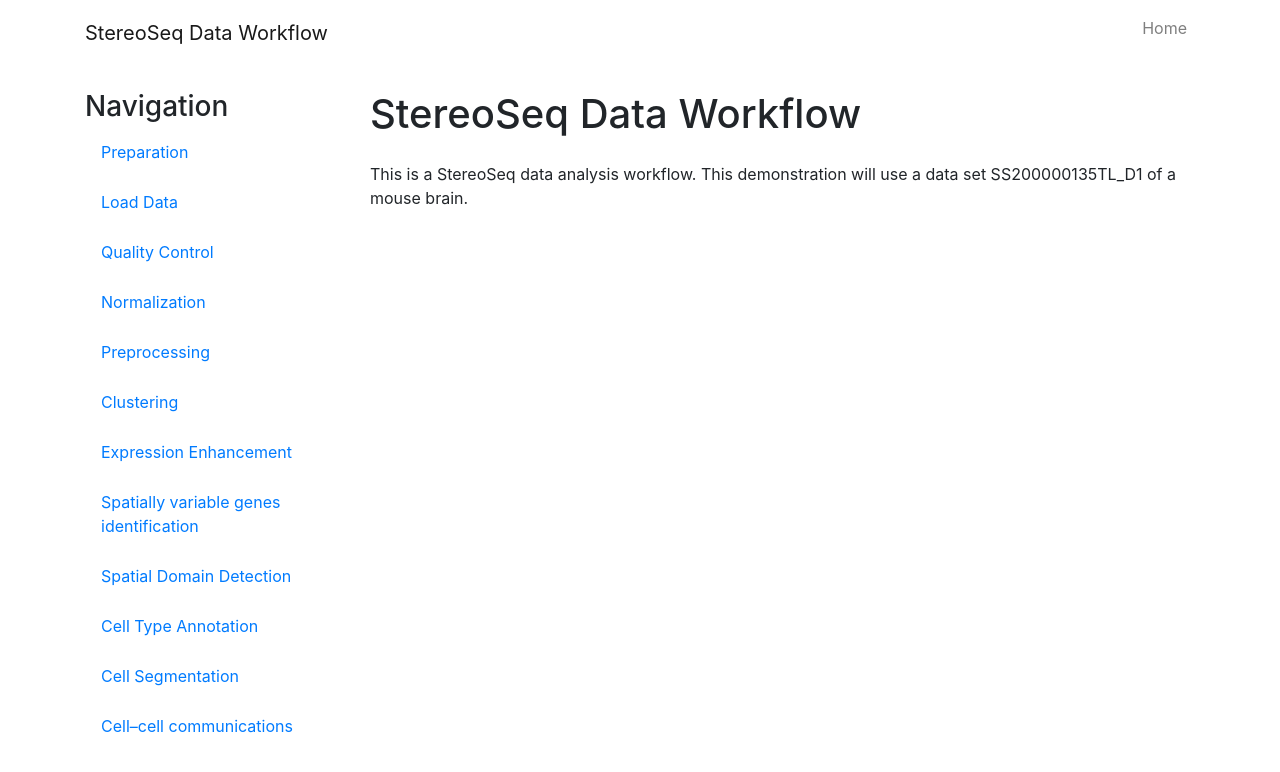
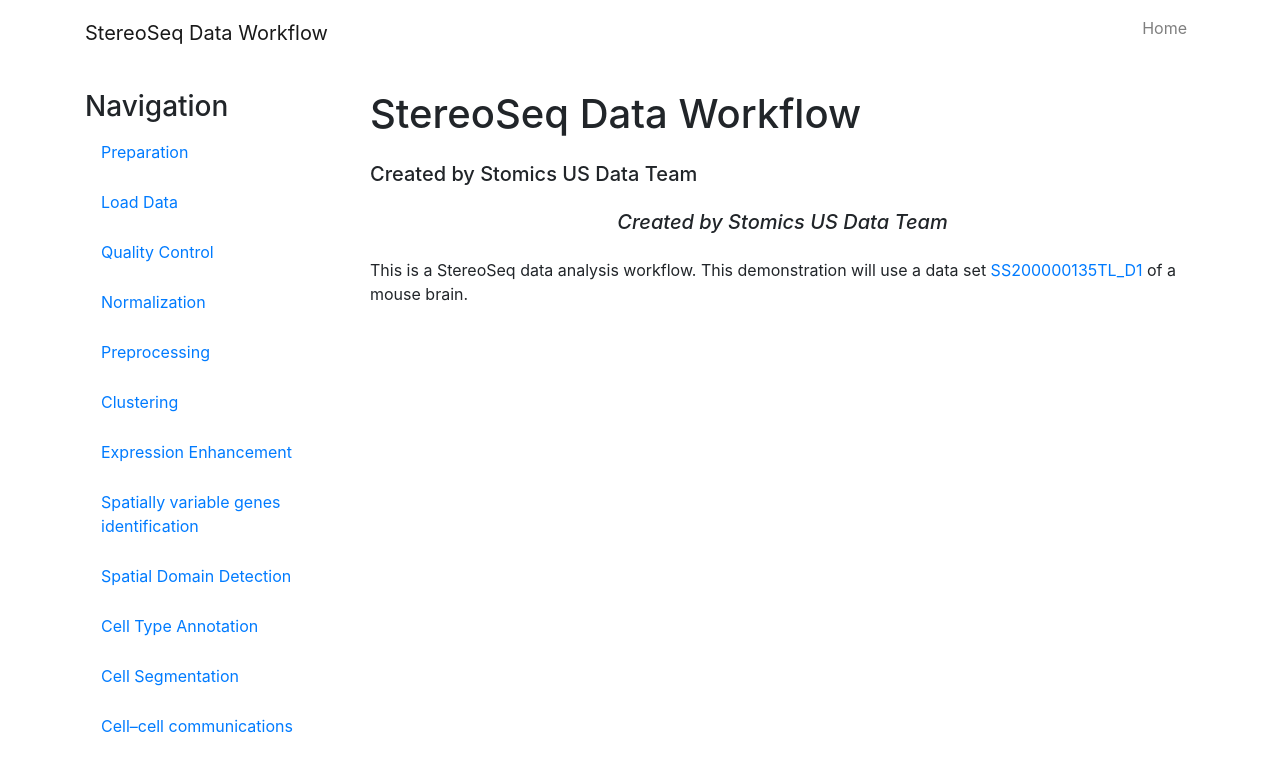
Before and after one commit to STOmicsUS/StereoWorkflow.github.io, a Jekyll site: the page index.html, which Jekyll copies as it is, in a window 1280 px wide. Shown: the top 772 px of the page. Built offline with Jekyll 4.4.1, drawn with Linux system fonts in a browser that asks for light colours; nearby versions of some CDN libraries.

Commit message:
update index

```diff
--- a/index.html
+++ b/index.html
@@ -17,6 +17,7 @@
 <nav class="navbar navbar-expand-lg navbar-light bg-white">
   <div class="container">
     <a class="navbar-brand" href="#">StereoSeq Data Workflow</a>
+
     <button class="navbar-toggler" type="button" data-toggle="collapse" data-target="#navbarNav" aria-controls="navbarNav" aria-expanded="false" aria-label="Toggle navigation">
       <span class="navbar-toggler-icon"></span>
     </button>
@@ -55,7 +56,9 @@
     <!-- Main Content -->
     <div class="col-md-9">
       <h1 class="mb-4">StereoSeq Data Workflow</h1>
-      <p>This is a StereoSeq data analysis workflow. This demonstration will use a data set SS200000135TL_D1 of a mouse brain.</p>
+	<h2 class="mb-4" style="font-size: 20px">Created by Stomics US Data Team</h2>
+	<h2 class="mb-4" style="font-size: 20px; font-style: italic; text-align: center;">Created by Stomics US Data Team</h2>
+	<p>This is a StereoSeq data analysis workflow. This demonstration will use a data set <a href="http://116.6.21.110:8090/share/21bb9df9-e6c5-47c5-9aa8-29f2d23a6df4" target="_blank" rel="noopener noreferrer">SS200000135TL_D1</a> of a mouse brain.</p>
       <!-- More content goes here -->
     </div>
   </div>
```
